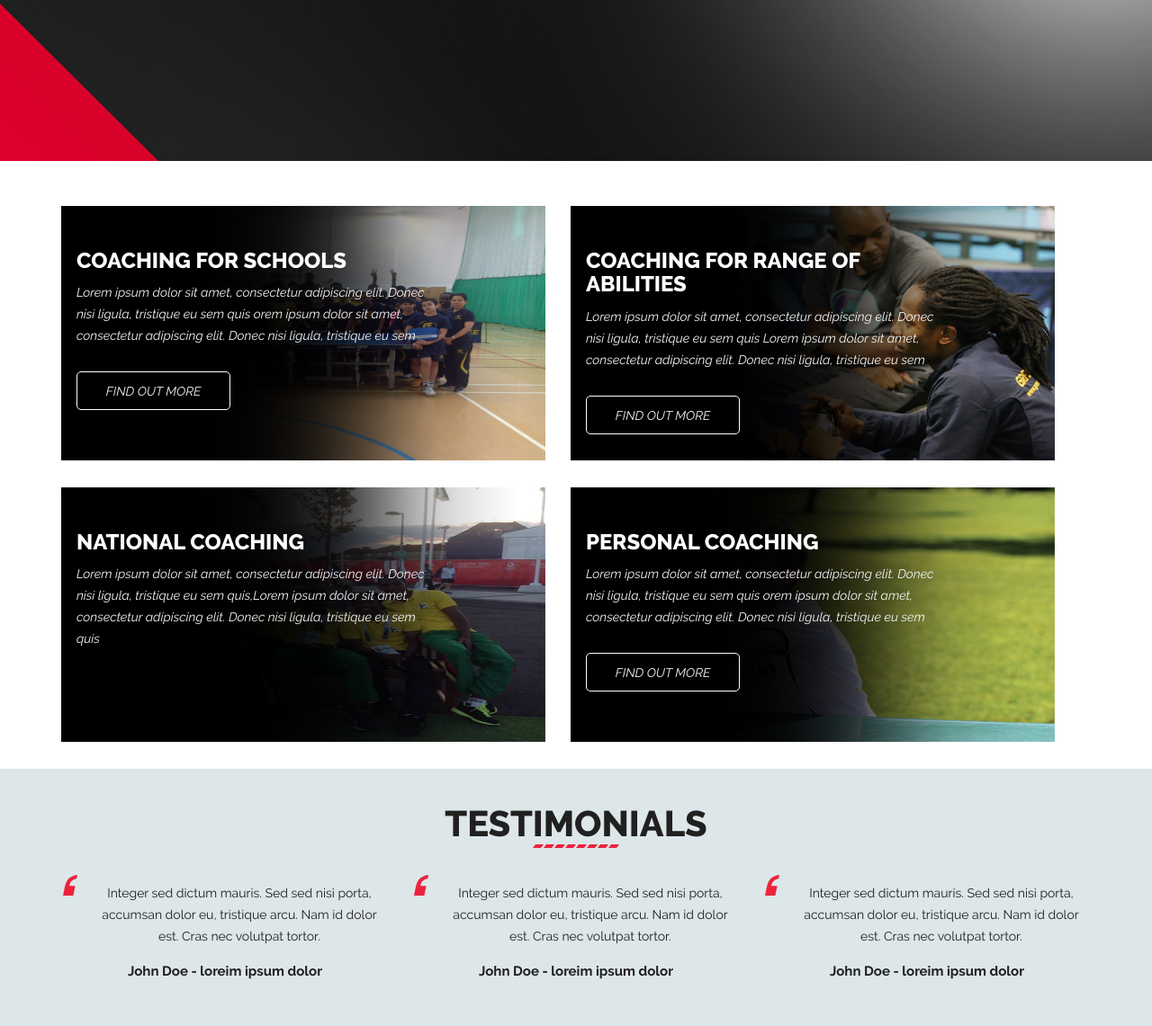
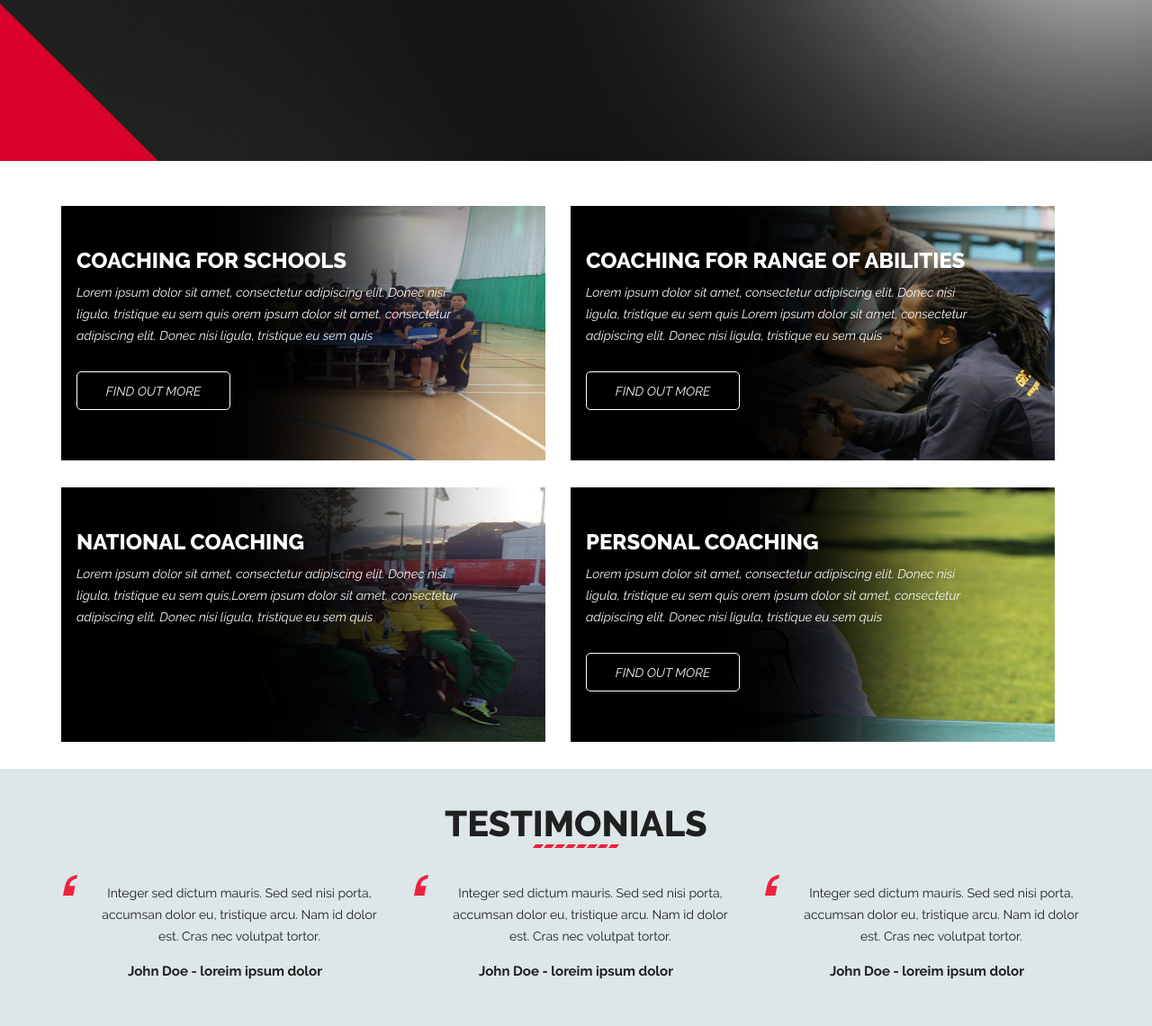
Before and after one commit to rparado/table-tennis, a PHP site: page / in a window 1280 px wide. Shown: the part 496-1637 px from the top of the page at 90% size. Run offline with PHP 8.4, Linux system fonts and the light colour scheme; some web fonts are replaced.

Commit message:
fix width on box overlay

```diff
--- a/css/style.css
+++ b/css/style.css
@@ -962,6 +962,9 @@ textarea {
     .box-overlay {
         margin-left: -270px;
     }
+    .box-desc {
+        width: 485px;
+    }
     /*About*/
     .about-wrapper {
         padding-top: 180px;
```
